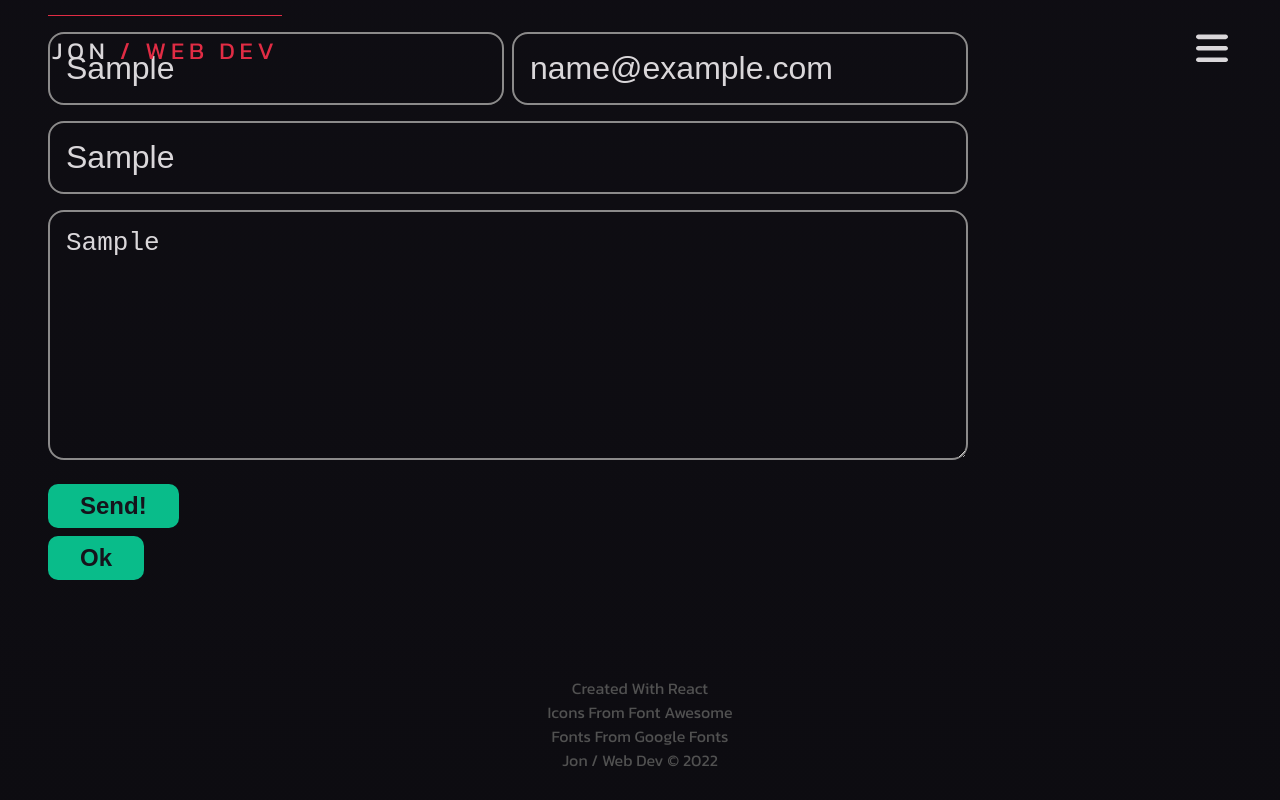
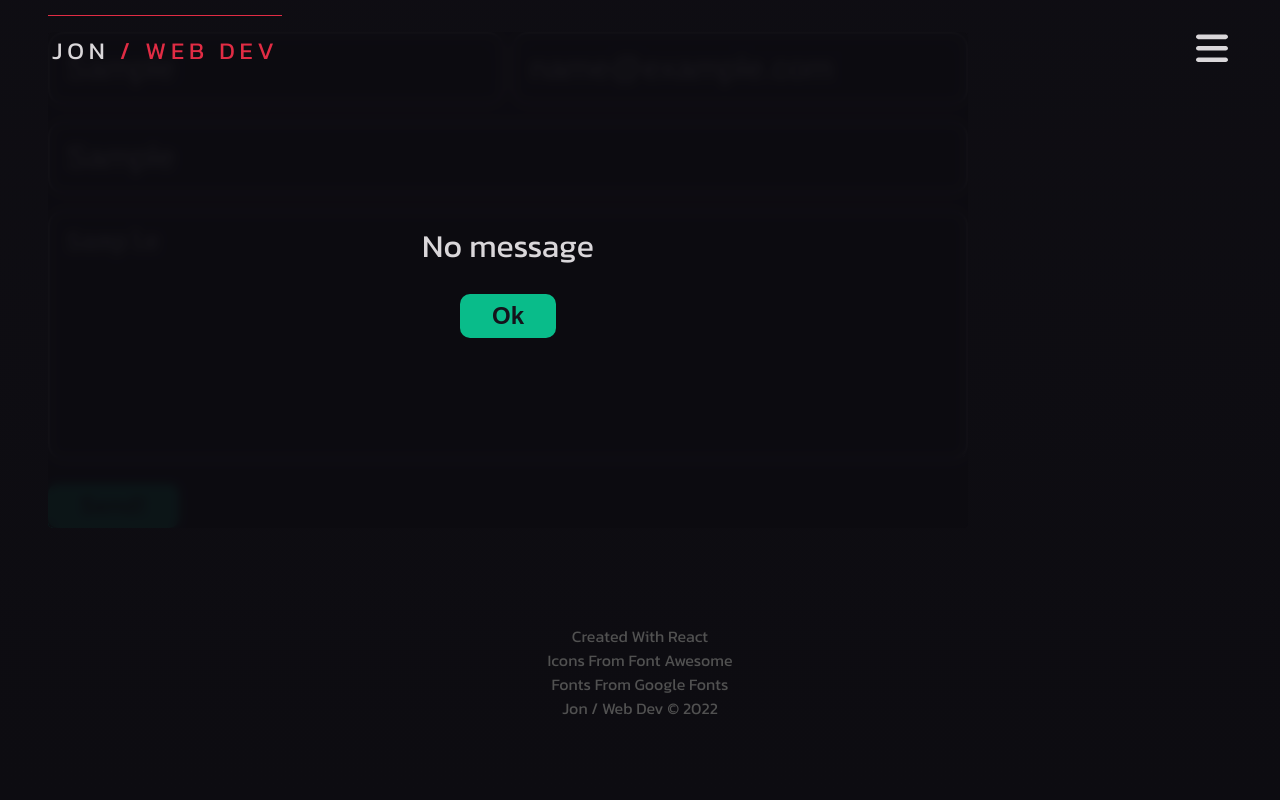
Before and after one commit to venoblin/personal-portfolio-frontend, a React (Create React App) app: page / in a window 1280 px wide. Both pictures are taken after typing "Sample", "name@example.com", "Sample", "Sample" into the empty fields and a click on the button "Send!". Shown: the part 3739-4539 px from the top of the page. Built offline with nearby package versions, Linux system fonts and the light colour scheme; no server answers.

Commit message:
finsihed pop up component

```diff
--- a/src/components/PopUp.jsx
+++ b/src/components/PopUp.jsx
@@ -2,13 +2,13 @@ import '../styles/PopUp.css'
 
 const PopUp = (props) => {
   const clickHandler = () => {
-    props.toggleIsPopUp(currentState => !currentState)
+    props.toggleState(currentState => !currentState)
   }
 
   return (
     <div className='PopUp'>
-      <p>{props.msg}</p>
-      <button className='btn' onClick={clickHandler}>Ok</button>
+      <p>{props.msg || 'No message'}</p>
+      <button type='button' className='btn' onClick={clickHandler}>Ok</button>
     </div>
   )
 }
--- a/src/components/sections/Contact.jsx
+++ b/src/components/sections/Contact.jsx
@@ -36,7 +36,6 @@ const Contact = () => {
     //   subject: '',
     //   message: ''
     // })
-
     toggleIsPopUp(currentState => !currentState)
   }
 
--- a/src/styles/Contact.css
+++ b/src/styles/Contact.css
@@ -19,6 +19,7 @@
   display: flex;
   flex-direction: column;
   z-index: 2;
+  position: relative;
 }
 .Contact-class form input, .Contact-class form textarea {
   margin-bottom: 1rem;
@@ -43,7 +44,6 @@
   margin-top: 0.5rem;
 }
 .Contact-class .emoji-wrapper {
-  width: -webkit-fit-content;
   width: -moz-fit-content;
   width: fit-content;
   position: relative;
--- a/src/styles/Contact.scss
+++ b/src/styles/Contact.scss
@@ -27,6 +27,7 @@
     display: flex;
     flex-direction: column;
     z-index: 2;
+    position: relative;
 
     input, textarea {
       margin-bottom: 1rem;
--- a/src/styles/PopUp.css
+++ b/src/styles/PopUp.css
@@ -1 +1,18 @@
-/*# sourceMappingURL=PopUp.css.map */
+.PopUp {
+  position: absolute;
+  display: flex;
+  justify-content: center;
+  align-items: center;
+  flex-direction: column;
+  left: 0;
+  top: 0;
+  width: 100%;
+  height: 100%;
+  background: rgba(13, 12, 17, 0.95);
+  border-radius: 5px;
+  backdrop-filter: blur(4px);
+  -webkit-backdrop-filter: blur(4px);
+}
+.PopUp p {
+  margin-bottom: 1rem;
+}/*# sourceMappingURL=PopUp.css.map */
--- /dev/null
+++ b/src/styles/PopUp.scss
@@ -0,0 +1,21 @@
+@import './vars/variables.scss';
+
+.PopUp {
+  position: absolute;
+  display: flex;
+  justify-content: center;
+  align-items: center;
+  flex-direction: column;
+  left: 0;
+  top: 0;
+  width: 100%;
+  height: 100%;
+  background: rgba(13, 12, 17, 0.95);
+  border-radius: 5px;
+  backdrop-filter: blur( 4px );
+  -webkit-backdrop-filter: blur( 4px );
+
+  p {
+    margin-bottom: 1rem;
+  }
+}
```
Also changed, not shown: 2 other files (tests, documents, lock files or other folders).
